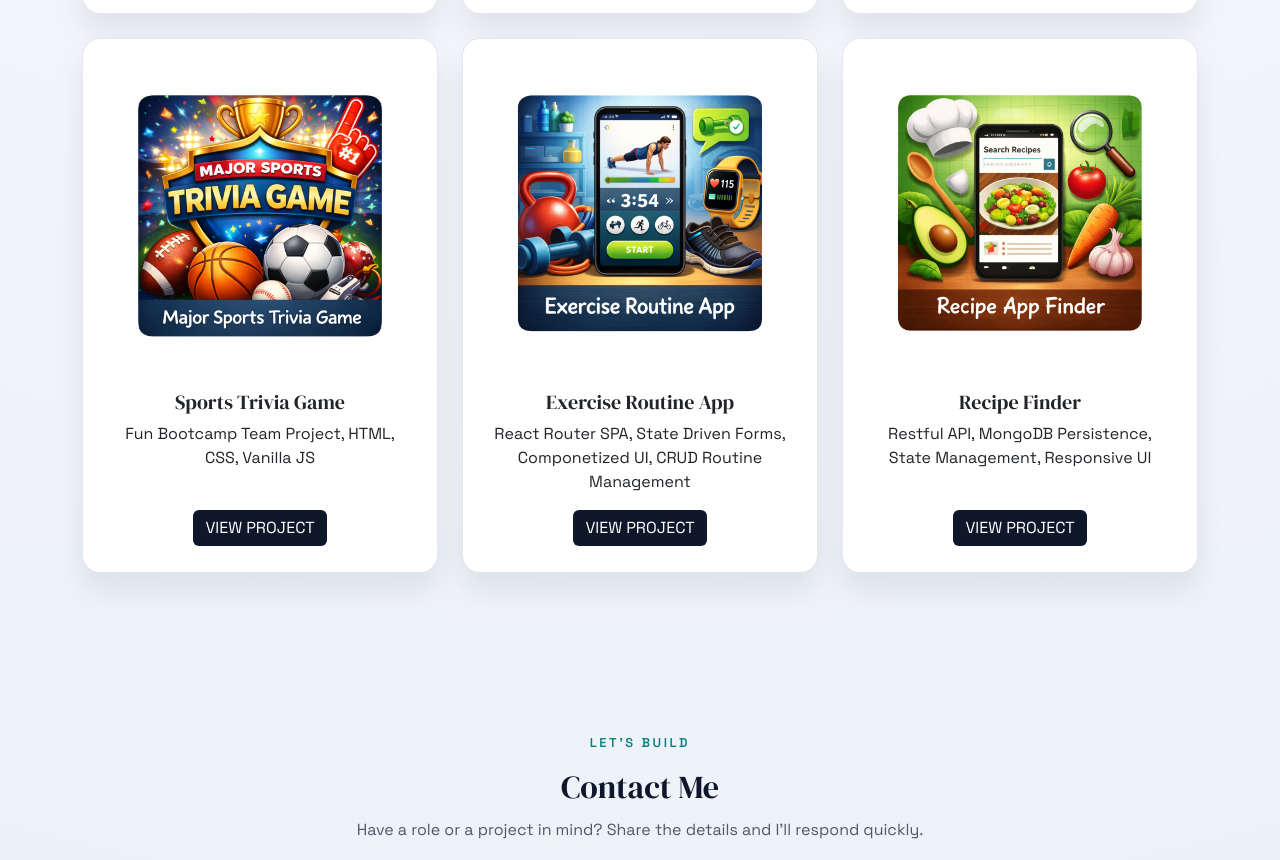
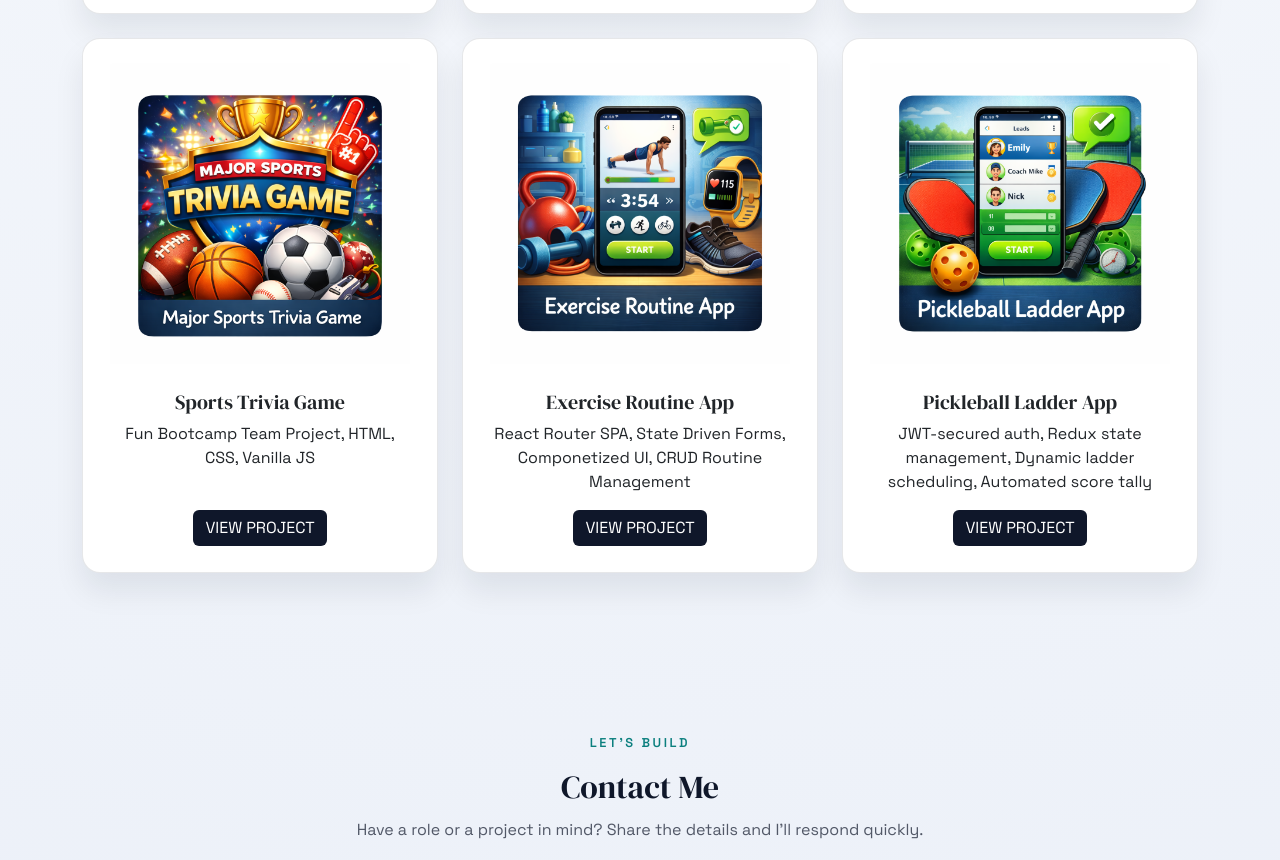
Before and after one commit to RAD786/portfolio-site, a website: page index.html in a window 1280 px wide. Shown: the part 1493-2353 px from the top of the page. Drawn offline with nearby package versions, Linux system fonts and the light colour scheme.

Commit message:
pickleladder card update

```diff
--- a/index.html
+++ b/index.html
@@ -155,11 +155,11 @@
 
           <div class="col-md-6 col-lg-4">
             <div class="card h-100 project-card reveal">
-              <img src="./images/recipe-app-image.png" class="card-img-top mx-auto d-block" alt="Project Name">
+              <img src="./images/pickleladder-image.png" class="card-img-top mx-auto d-block" alt="Project Name">
               <div class="card-body d-flex flex-column align-items-center text-center">
-                <h5 class="card-title">Recipe Finder</h5>
-                <p class="card-text">Restful API, MongoDB Persistence, State Management, Responsive UI</p>
-                <a href="https://recipe-finder-app-rad.netlify.app/" class="mt-auto btn btn-primary">VIEW PROJECT</a>
+                <h5 class="card-title">Pickleball Ladder App</h5>
+                <p class="card-text">JWT-secured auth, Redux state management, Dynamic ladder scheduling, Automated score tally</p>
+                <a href="https://pickleladder.vercel.app/" class="mt-auto btn btn-primary">VIEW PROJECT</a>
               </div>
             </div>
           </div>
```
Also changed, not shown: images/pickleladder-image.png (added).
